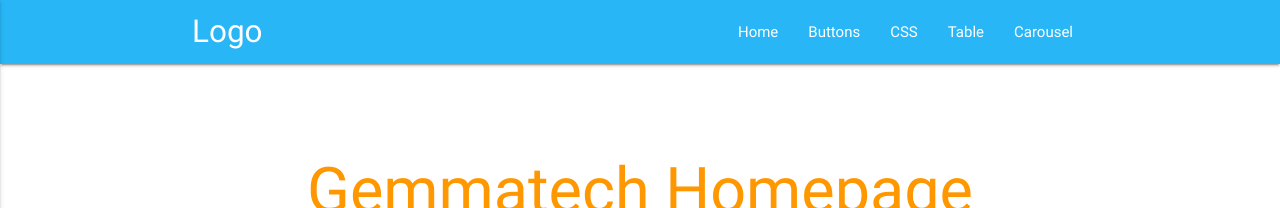
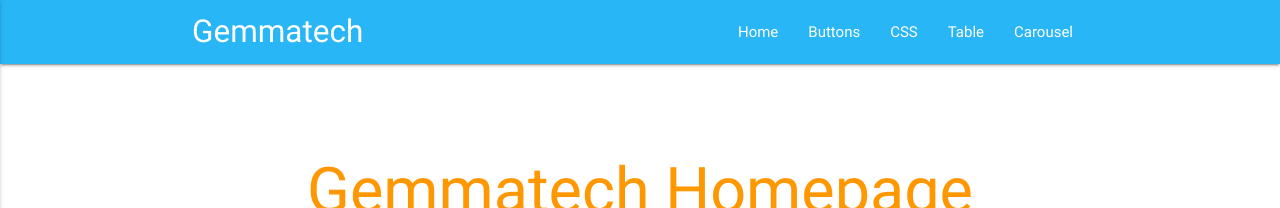
Before and after one commit to gemmatech/gemmatech.github.io, a Jekyll site: the page built from index.md, in a window 1280 px wide. Shown: the top 208 px of the page. Built offline with Jekyll 4.4.1, drawn with Linux system fonts in a browser that asks for light colours.

Commit message:
Update header.html

```diff
--- a/_includes/header.html
+++ b/_includes/header.html
@@ -1,5 +1,5 @@
 <nav class="light-blue lighten-1" role="navigation">
-    <div class="nav-wrapper container"><a id="logo-container" class="brand-logo" href="{{ "/" | relative_url }}">Logo</a>
+    <div class="nav-wrapper container"><a id="logo-container" class="brand-logo" href="{{ "/" | relative_url }}">Gemmatech</a>
     {% assign default_paths = site.pages | map: "path" %}
     {% assign page_paths = site.header_pages | default: default_paths %}
 
```
